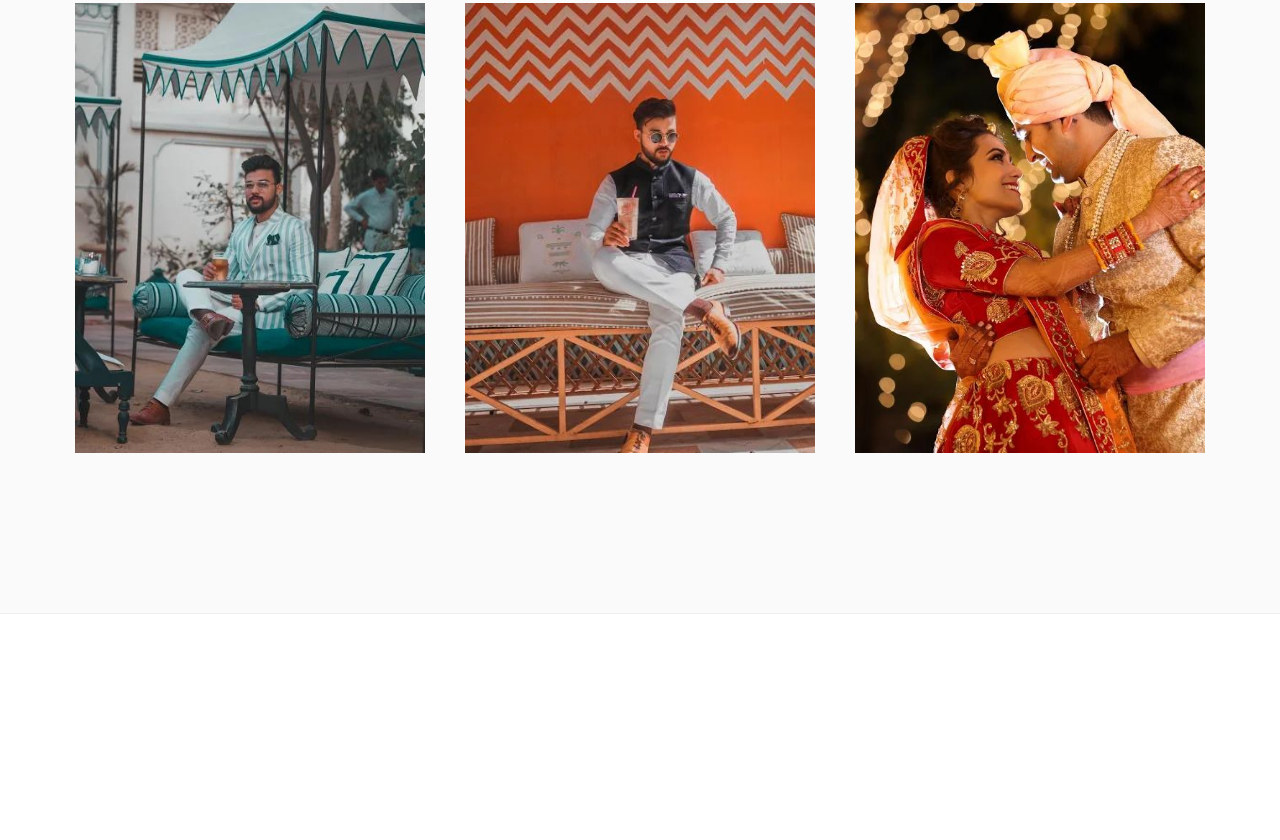
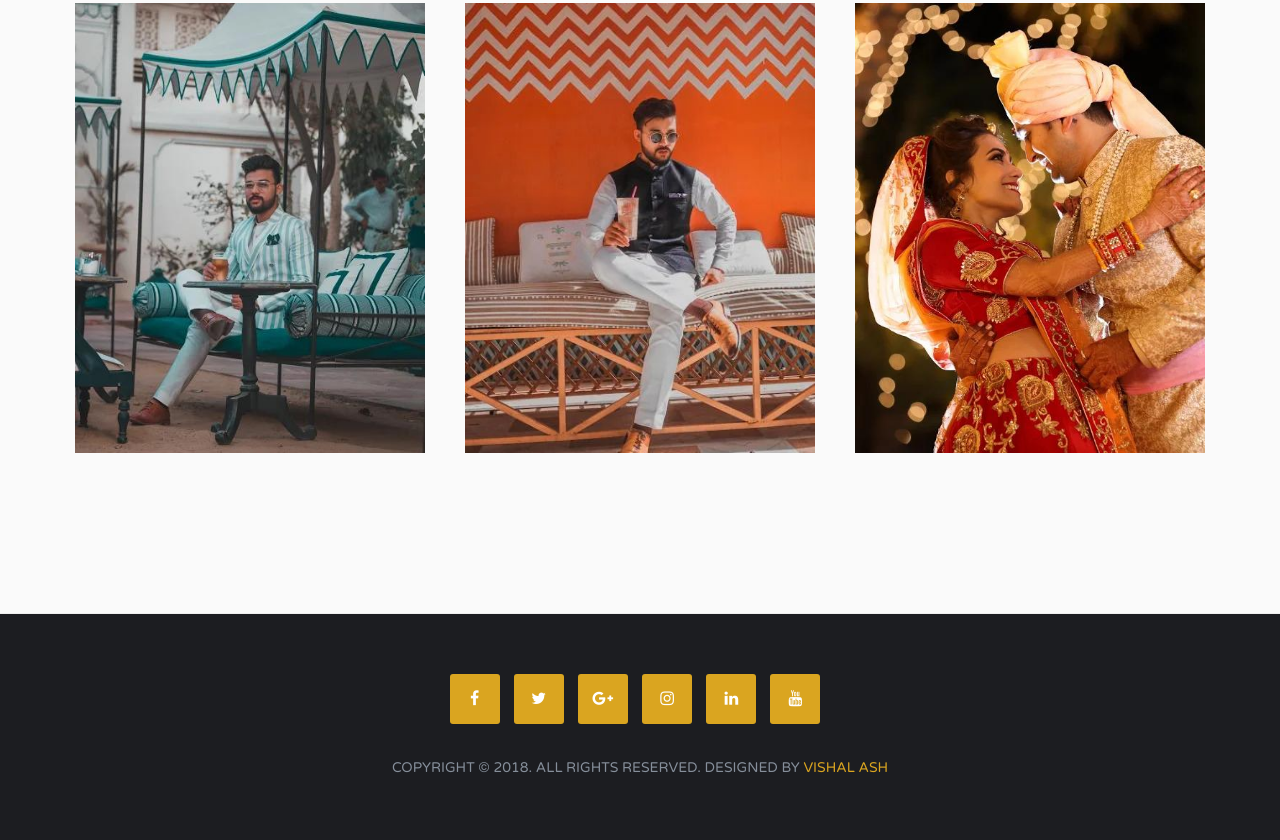
Before and after one commit to jainshivani28/TogsSite, a plain HTML site: page collections.html in a window 1280 px wide. Shown: the part 877-1717 px from the top of the page. Before the commit the page ends 1491 px from the top, so only its background shows below. Drawn offline with Linux system fonts and the light colour scheme.

```diff
--- a/collections.html
+++ b/collections.html
@@ -415,6 +415,73 @@
     </div>
     <!-- /Portfolio -->
 
-</body>
 
-</html>
+
+	<!-- Footer -->
+	<footer id="footer" class="sm-padding bg-dark">
+
+            <!-- Container -->
+            <div class="container">
+
+                <!-- Row -->
+                <div class="row">
+
+                    <div class="col-md-12">
+
+                        <!-- footer logo -->
+                        <!-- <div class="footer-logo">
+                            <a href="index.html"><img src="img/fw_logo_white.png" alt="logo"></a>
+                        </div> -->
+                        <!-- /footer logo -->
+
+                        <!-- footer follow -->
+                        <ul class="footer-follow">
+                            <li><a href="#"><i class="fa fa-facebook"></i></a></li>
+                            <li><a href="#"><i class="fa fa-twitter"></i></a></li>
+                            <li><a href="#"><i class="fa fa-google-plus"></i></a></li>
+                            <li><a href="#"><i class="fa fa-instagram"></i></a></li>
+                            <li><a href="#"><i class="fa fa-linkedin"></i></a></li>
+                            <li><a href="#"><i class="fa fa-youtube"></i></a></li>
+                        </ul>
+                        <!-- /footer follow -->
+
+                        <!-- footer copyright -->
+                        <div class="footer-copyright">
+                            <p>Copyright © 2018. All Rights Reserved. Designed by <a href="https://www.linkedin.com/in/vishal-ash-91b56b73/"
+                                 target="_blank">Vishal Ash</a></p>
+                        </div>
+                        <!-- /footer copyright -->
+
+                    </div>
+
+                </div>
+                <!-- /Row -->
+
+            </div>
+            <!-- /Container -->
+
+        </footer>
+        <!-- /Footer -->
+
+        <!-- Back to top -->
+        <div id="back-to-top"></div>
+        <!-- /Back to top -->
+
+        <!-- Preloader -->
+        <div id="preloader">
+            <div class="preloader">
+                <span><img class="logo" src="img/togs_logo_final.png" alt="logo"></span>
+            </div>
+        </div>
+        <!-- /Preloader -->
+
+        <!-- jQuery Plugins -->
+        <script type="text/javascript" src="js/jquery.min.js"></script>
+        <script type="text/javascript" src="js/bootstrap.min.js"></script>
+        <script type="text/javascript" src="js/owl.carousel.min.js"></script>
+        <script type="text/javascript" src="js/jquery.magnific-popup.js"></script>
+        <script type="text/javascript" src="js/main.js"></script>
+
+    </body>
+
+    </html>
```
